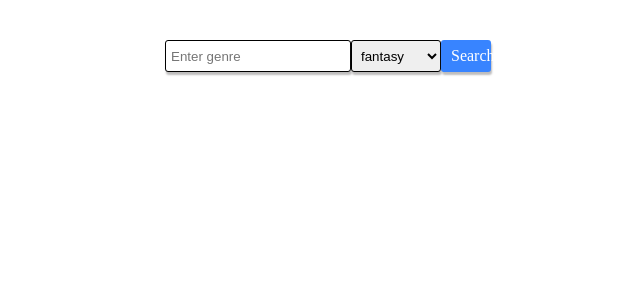
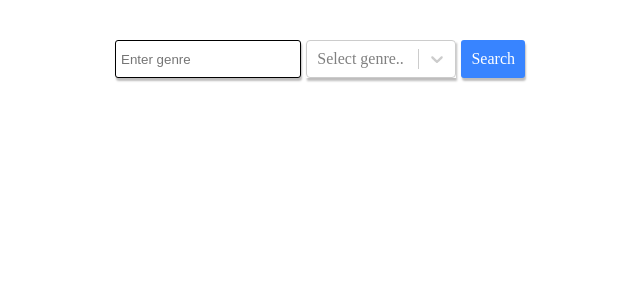
Before and after one commit to mariukhin/goit-react-hw-03-books, a React (Create React App) app: page / in a window 1280 px wide. Shown: the top 300 px of the page, without its empty margins (320-960 px from the left). Built offline with nearby package versions, Linux system fonts and the light colour scheme.

Commit message:
update homework

```diff
--- a/package.json
+++ b/package.json
@@ -10,6 +10,7 @@
     "react": "^16.8.6",
     "react-dom": "^16.8.6",
     "react-scripts": "2.1.8",
+    "react-select": "^2.4.3",
     "react-spinkit": "^3.0.0"
   },
   "scripts": {
--- a/src/components/BookList/BookList.js
+++ b/src/components/BookList/BookList.js
@@ -1,11 +1,12 @@
 import React from 'react';
 import PropTypes from 'prop-types';
 import BookListItem from '../BookListItem/BookListItem';
+import styles from './BookList.module.css';
 
 const BookList = ({ items }) => (
-  <ul className="bookList">
+  <ul className={styles.bookList}>
     {items.map(item => (
-      <li className="listItem" key={item.id}>
+      <li className={styles.bookListItem} key={item.id}>
         <BookListItem {...item} />
       </li>
     ))}
--- /dev/null
+++ b/src/components/BookList/BookList.module.css
@@ -0,0 +1,15 @@
+.bookList {
+  list-style: none;
+  width: 1100px;
+  margin: 0 auto;
+  margin-top: 50px;
+  display: flex;
+  flex-wrap: wrap;
+  justify-content: space-between;
+}
+.bookListItem {
+  flex-basis: 500px;
+  border: 1px solid black;
+  border-radius: 10px;
+  margin-bottom: 20px;
+}
--- a/src/components/BookListItem/BookListItem.js
+++ b/src/components/BookListItem/BookListItem.js
@@ -1,5 +1,6 @@
 import React from 'react';
 import PropTypes from 'prop-types';
+import styles from './BookListItem.module.css';
 
 const BookListItem = ({
   img,
@@ -11,15 +12,32 @@ const BookListItem = ({
   pageCount,
   rating,
 }) => (
-  <div className="bookListItem">
-    <img className="itemImg" alt="img" src={img} />
-    <h2 className="title">{title}</h2>
-    <p className="description">{description}</p>
-    <p className="author">{author}</p>
-    <p className="publisher">{publisher}</p>
-    <p className="publishedDate">{publishedDate}</p>
-    <p className="pageCount">{pageCount}</p>
-    <p className="rating">{rating}</p>
+  <div className={styles.bookItem}>
+    <div className={styles.imgBlock}>
+      <img className="itemImg" alt="img" src={img} />
+    </div>
+    <div className={styles.textBlock}>
+      <h2 className="title">{title}</h2>
+      <p className="description">{description}</p>
+      <p className="author">
+        <b>Author: </b> {author}
+      </p>
+      <p className="publisher">
+        <b>Publisher: </b>
+        {publisher}
+      </p>
+      <p className="publishedDate">
+        <b>Published date: </b> {publishedDate}
+      </p>
+      <p className="pageCount">
+        <b>Page count: </b>
+        {pageCount}
+      </p>
+      <p className="rating">
+        <b>Rating: </b>
+        {rating}
+      </p>
+    </div>
   </div>
 );
 BookListItem.defaultProps = {
--- /dev/null
+++ b/src/components/BookListItem/BookListItem.module.css
@@ -0,0 +1,13 @@
+.bookItem {
+  margin-top: 10px;
+  width: 500px;
+  margin-left: 10px;
+  display: flex;
+  justify-content: space-between;
+}
+.imgBlock {
+  flex-basis: 128px;
+}
+.textBlock {
+  flex-basis: 342px;
+}
--- a/src/components/SearchForm/SearchForm.js
+++ b/src/components/SearchForm/SearchForm.js
@@ -1,11 +1,13 @@
 import React, { Component } from 'react';
 import PropTypes from 'prop-types';
+import Select from 'react-select';
 import styles from './SearchForm.module.css';
 
 export default class SearchForm extends Component {
   state = {
     bookName: '',
     bookGenre: '',
+    selectedOption: null,
   };
 
   static propTypes = {
@@ -20,6 +22,10 @@ export default class SearchForm extends Component {
     });
   };
 
+  changeOption = option => {
+    this.setState({ bookGenre: option.value, selectedOption: option });
+  };
+
   handleSubmit = e => {
     e.preventDefault();
     const { onSubmit } = this.props;
@@ -27,7 +33,7 @@ export default class SearchForm extends Component {
   };
 
   render() {
-    const { bookName, bookGenre } = this.state;
+    const { bookName, selectedOption } = this.state;
     const { genres } = this.props;
     return (
       <form className={styles.form} onSubmit={this.handleSubmit}>
@@ -39,18 +45,13 @@ export default class SearchForm extends Component {
           value={bookName}
           onChange={this.handleInputChange}
         />
-        <select
+        <Select
+          value={selectedOption}
+          onChange={this.changeOption}
+          options={genres}
           className={styles.genreSelect}
-          name="bookGenre"
-          value={bookGenre}
-          onChange={this.handleInputChange}
-        >
-          {genres.map(item => (
-            <option key={item} value={item}>
-              {item}
-            </option>
-          ))}
-        </select>
+          placeholder="Select genre.."
+        />
         <button className={styles.submitBtn} type="submit">
           Search
         </button>
--- a/src/components/SearchForm/SearchForm.module.css
+++ b/src/components/SearchForm/SearchForm.module.css
@@ -1,15 +1,19 @@
 .form {
   margin: 0 auto;
   margin-top: 40px;
-  width: 310px;
+  width: 410px;
   display: flex;
   justify-content: space-between;
 }
-.genreSelect,
+
 .nameInput {
   border-radius: 3px;
   border: 1px black solid;
   padding-left: 5px;
+  box-shadow: 1px 3px 2px rgb(190, 189, 189);
+}
+.genreSelect {
+  width: 150px;
   box-shadow: 1px 3px 2px rgb(190, 189, 189);
 }
 .submitBtn {
--- a/src/components/helper.js
+++ b/src/components/helper.js
@@ -1,3 +1,4 @@
+/*eslint-disable*/
 export default function mapper(books) {
   return books
     .map(({ id, volumeInfo }) => ({
--- a/src/genres.json
+++ b/src/genres.json
@@ -1 +1,9 @@
-["fantasy", "thriller", "drama", "mystery", "horror", "satire", "computers"]
+[
+  { "value": "fantasy", "label": "fantasy" },
+  { "value": "thriller", "label": "thriller" },
+  { "value": "drama", "label": "drama" },
+  { "value": "mystery", "label": "mystery" },
+  { "value": "horror", "label": "horror" },
+  { "value": "satire", "label": "satire" },
+  { "value": "computers", "label": "computers" }
+]
```
Also changed, not shown: 1 other file (tests, documents, lock files or other folders).
